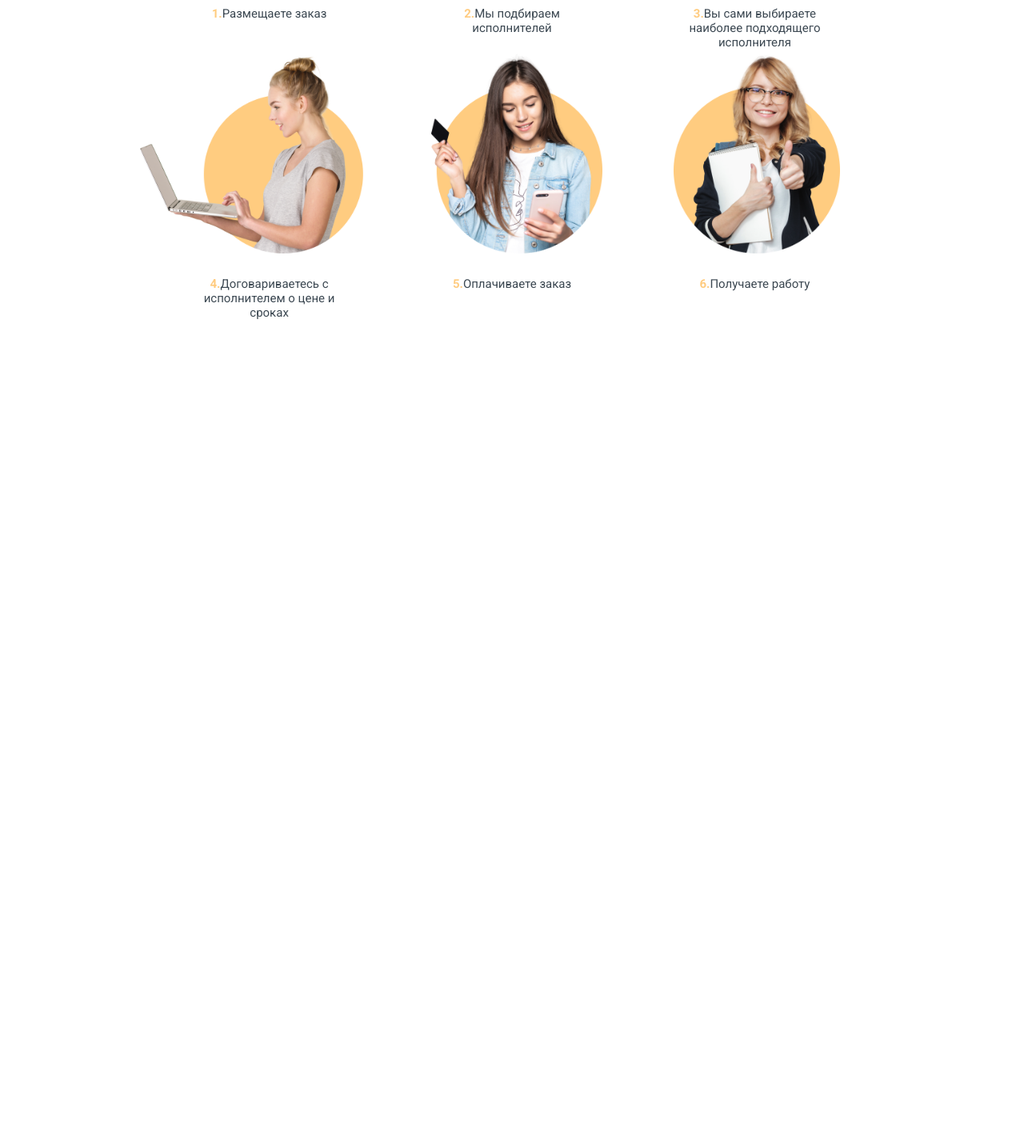
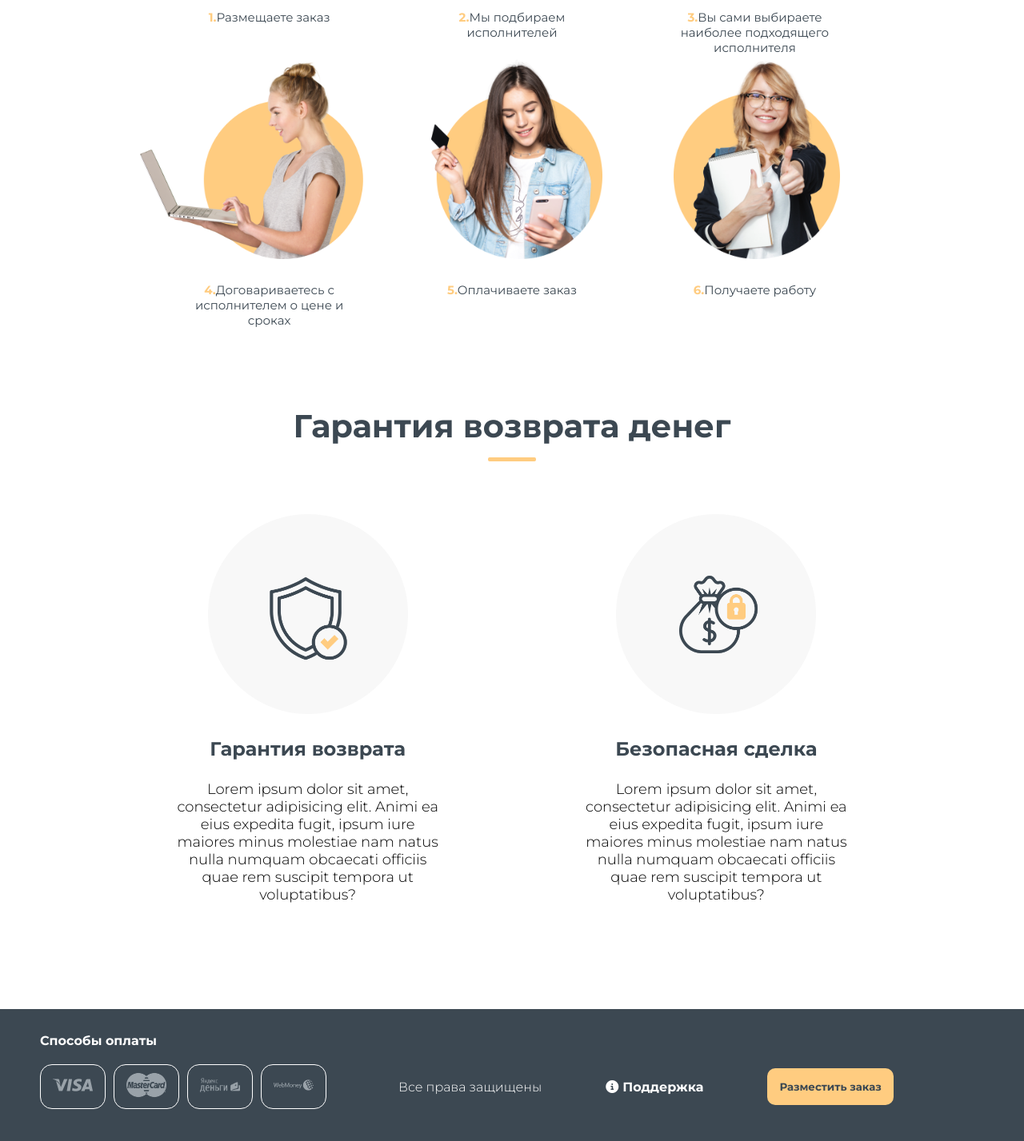
Before and after one commit to SaD-Pr0gEr/freelance_exchange_frontend, a plain HTML site: page index.html in a window 1280 px wide. Shown: the part 1618-3045 px from the top of the page at 80% size. Before the commit the page ends 2085 px from the top, so only its background shows below. Drawn offline with Linux system fonts and the light colour scheme.

Commit message:
main page ready

```diff
--- /dev/null
+++ b/css/global/footer.css
@@ -0,0 +1,32 @@
+.footer {
+    background-color: #3C4852;
+    padding: 30px 20px 40px 50px;
+}
+
+.footer-nav {
+    display: flex;
+    align-items: center;
+}
+
+.footer-nav .img-container {
+    border: 1px solid #FFFF;
+    padding: 0 15px 0 15px;
+    border-radius: 15px;
+}
+
+.footer-nav .img-container img {
+    width: 50px;
+}
+
+footer p {
+    margin-bottom: 20px;
+}
+
+.footer-nav-item {
+    margin-right: 10px;
+}
+
+
+.footer-nav li:nth-last-child(-n+3) {
+    margin-left: 80px;
+}
--- a/css/benefits.css
+++ b/css/main_page/benefits.css
@@ -1,12 +1,3 @@
-.benefits-title {
-    padding: 15px;
-    font-size: 40px;
-}
-
-.benefits-title + hr {
-    margin-bottom: 50px;
-}
-
 .benefits {
     padding: 30px;
 }
--- /dev/null
+++ b/css/main_page/guarantee.css
@@ -0,0 +1,15 @@
+.guarantee-item {
+    width: 40%;
+}
+
+.guarantee-title {
+    margin-bottom: 20px;
+}
+
+.guarantee-desc {
+    font-size: 18px;
+}
+
+.guarantee {
+    margin-bottom: 100px;
+}
--- a/css/style.css
+++ b/css/style.css
@@ -1,10 +1,13 @@
-@import "header.css";
-@import "navbar.css";
-@import "benefits.css";
-@import "work-steps.css";
+@import "global/header.css";
+@import "global/footer.css";
+@import "main_page/navbar.css";
+@import "main_page/benefits.css";
+@import "main_page/work-steps.css";
+@import "main_page/guarantee.css";
+
 
 * {
-    font-family: Roboto, sans-serif;
+    font-family: Montserrat, Roboto, sans-serif;
     font-weight: 300;
     margin: 0;
     padding: 0;
@@ -64,3 +67,20 @@
     font-weight: normal;
     font-size: 15px;
 }
+
+.bg-grey {
+    background-color: #F8F8F8;
+}
+
+.feature-title {
+    padding: 15px;
+    font-size: 40px;
+}
+
+.feature-title + hr {
+    margin-bottom: 50px;
+}
+
+.text-white {
+    color: white;
+}
--- a/index.html
+++ b/index.html
@@ -46,7 +46,7 @@
 
     <section class="benefits">
         <div class="container text-center">
-            <h2 class="benefits-title text-bold dark">Преимущества сервиса</h2>
+            <h2 class="feature-title text-bold dark">Преимущества сервиса</h2>
             <hr class="line center">
             <div class="benefits-items">
                 <div class="benefit-item">
@@ -76,7 +76,7 @@
 
     <section class="work_steps">
         <div class="container text-center">
-            <h2 class="steps-title text-bold dark">Этапы работы</h2>
+            <h2 class="feature-title text-bold dark">Этапы работы</h2>
             <hr class="line center">
             <div class="container steps-items center">
                 <div class="step-item">
@@ -119,5 +119,57 @@
             </div>
         </div>
     </section>
+
+    <section class="guarantee">
+        <div class="container text-center">
+            <h2 class="feature-title text-bold dark">Гарантия возврата денег</h2>
+            <hr class="line center">
+            <div class="container steps-items center">
+                <div class="guarantee-item">
+                    <div class="step-img">
+                        <img src="img/shield.png" alt="">
+                    </div>
+                    <h2 class="guarantee-title text-bold dark padd-5">Гарантия возврата</h2>
+                    <p class="guarantee-desc">
+                        Lorem ipsum dolor sit amet, consectetur adipisicing elit. Animi ea eius expedita fugit,
+                        ipsum iure maiores minus molestiae nam natus nulla numquam obcaecati officiis quae rem
+                        suscipit tempora ut voluptatibus?
+                    </p>
+                </div>
+                <div class="guarantee-item">
+                    <div class="step-img">
+                        <img src="img/deal.png" alt="">
+                    </div>
+                    <h2 class="guarantee-title text-bold dark padd-5">Безопасная сделка</h2>
+                    <p class="guarantee-desc">
+                        Lorem ipsum dolor sit amet, consectetur adipisicing elit. Animi ea eius expedita fugit,
+                        ipsum iure maiores minus molestiae nam natus nulla numquam obcaecati officiis quae rem
+                        suscipit tempora ut voluptatibus?
+                    </p>
+                </div>
+            </div>
+        </div>
+    </section>
+
+    <footer class="footer">
+        <p class="text-bold text-white">Способы оплаты</p>
+        <ul class="footer-nav">
+            <li class="footer-nav-item img-container">
+                <img src="img/visa.png" alt="">
+            </li>
+            <li class="footer-nav-item img-container">
+                <img src="img/master-card.png" alt="">
+            </li>
+            <li class="footer-nav-item img-container">
+                <img src="img/yandex-money.png" alt="">
+            </li>
+            <li class="footer-nav-item img-container">
+                <img src="img/web-money.png" alt="">
+            </li>
+            <li class="text-white footer-permission-text">Все права защищены</li>
+            <li><a href="#" class="text-white support-link support"><span><i class="fa-solid fa-circle-info"></i></span>Поддержка</a></li>
+            <li><button class="btn bg-orange"><a href="#" class="text-bold dark">Разместить заказ</a></button></li>
+        </ul>
+    </footer>
 </body>
 </html>
```
Also changed, not shown: css/global/header.css (renamed from css/header.css), css/main_page/navbar.css (renamed from css/navbar.css), css/main_page/work-steps.css (renamed from css/work-steps.css), img/deal.png (added), img/master-card.png (added), img/shield.png (added), img/visa.png (added), img/web-money.png (added), img/yandex-money.png (added).
